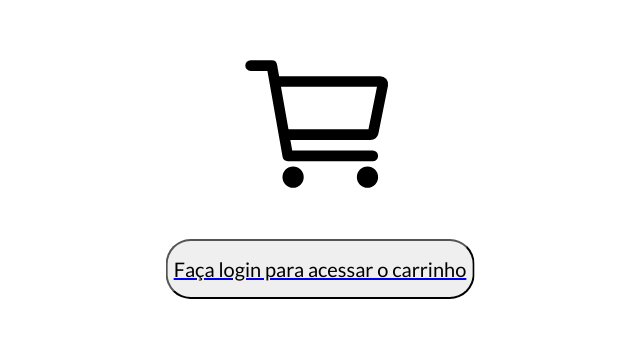
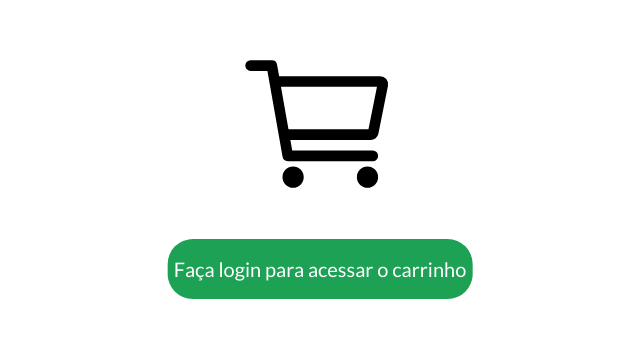
Before and after one commit to pablodamascenoo/projeto14-Plantae-front, a React app: page /carrinho in a window 1280 px wide. Shown: the part 231-568 px from the top of the page, without its empty margins (320-960 px from the left). Built offline with nearby package versions, Linux system fonts and the light colour scheme.

Commit message:
fix: arrumada a tela de carrinho

```diff
--- a/public/index.html
+++ b/public/index.html
@@ -12,11 +12,6 @@
     <link href="https://fonts.googleapis.com/css2?family=Lato:wght@400;700&display=swap" rel="stylesheet">
     <link rel="shortcut icon" href="./seedling.png" type="image/">
     <title>Plantae</title>
-    <style>
-        main {
-            padding-top: 30px;
-        }
-    </style>
 </head>
 
 <body>
--- a/src/components/Carrinho/index.jsx
+++ b/src/components/Carrinho/index.jsx
@@ -1,75 +1,80 @@
-import React from "react";
+import React, { useState } from "react";
 import Header from "../Header";
 import { Container } from "./style";
-import { useContext , useEffect} from "react";
+import { useContext, useEffect } from "react";
 import UserContext from "../../contexts/UserContext";
-import carrinho from "../../assets/SVGs/cart-outline.svg"
-import lixo from "../../assets/SVGs/trash-bin-outline.svg"
+import carrinho from "../../assets/SVGs/cart-outline.svg";
+import lixo from "../../assets/SVGs/trash-bin-outline.svg";
 import { Link } from "react-router-dom";
 import axios from "axios";
 
 export default function Carrinho() {
-
   const { userInfo } = useContext(UserContext);
   const token = userInfo?.token;
   const nomeUsuario = userInfo?.nome;
   const email = userInfo?.email;
+  const [itensDoCarrinho, SetItensDoCarrinho] = useState([]);
+  const [total, SetTotal] = useState(0);
 
-    const body = {"email": `${email}`};
+  const body = { email: `${email}` };
   const config = {
     headers: {
       Authorization: `Bearer ${userInfo?.token}`,
     },
   };
 
-    let total = 0.00;
-    let itensDoCarrinho = [];
-    function solicitarCarrinho(){
+  function solicitarCarrinho() {
     useEffect(() => {
-            const requisicao = axios.get("//127.0.0.1:5000/carrinho" , config , body);
+      const requisicao = axios.get(
+        "http://localhost:5000/carrinho",
+        config,
+        body
+      );
 
       requisicao.then((resposta) => {
-                itensDoCarrinho = [...resposta.data];
-                console.log(itensDoCarrinho);
-                //Fazer requisição para cada id de produto e armazenar os dados em um array de objetos
-                //Depois iterar um map no return para carregar as informações na tela
-                //Testar se é possível fazer essa requisição de uma só vez no back e já retornar o array com as informações dos itens
+        const { data } = resposta;
+        let soma = 0;
+        data.forEach((item) => {
+          soma += item.preco * 1;
+        });
+        SetTotal(soma.toFixed(2));
+        SetItensDoCarrinho([...data]);
       });
       requisicao.catch((resposta) => {
-                const {data} = resposta;
+        const { data } = resposta;
         console.log(data);
-            })
-        } , [])
+      });
+    }, []);
   }
 
-    if(token){
+  if (token) {
     solicitarCarrinho();
-        return(
+    return (
       <>
         <Header />
         <Container>
           <h1>Seu carrinho, {nomeUsuario}: </h1>
 
           <div className="listaDeItens">
-                    <div className="item">
-                        <img />
+            <div className="listaDeItens">
+              {itensDoCarrinho.map((item, index) => {
+                return (
+                  <div className="item" key={index}>
+                    <img src={item.imagem} />
                     <div className="infos">
-                            <span>(qntx) nome</span>
-                            <span>R$</span>
+                      <span>
+                        ({item.quantidade}x) {item.nome}
+                      </span>
+                      <span>R${item.preco}</span>
                     </div>
-                        <img src={lixo} alt="Excluir" className="excluir"/>
+                    <img src={lixo} alt="Excluir" className="excluir" />
                   </div>
-                    <div className="listaDeItens" >
-                        {/*map aqui iterando itensDoCarrinho */}
-                        <div className="item" >
-                            <img src={item.imagem}/>
-                            <div className="infos">
-                                <span>({item.quantidade}x) {item.nome}</span><span>R${item.preco}</span>
+                );
+              })}
+              <div className="total">
+                <span>Total</span>
+                <span>R${total}</span>
               </div>
-                            <img src={lixo} alt="Excluir" className="excluir"/>
-                        </div>
-                        {/*Fim do map */}
-                        <div className="total"><span>Total</span><span>R${total}</span></div>
             </div>
           </div>
           <Link to={"/checkout/endereco"}>
@@ -77,35 +82,18 @@ export default function Carrinho() {
           </Link>
         </Container>
       </>
-
-            /*
-             <div className="listaDeItens" >
-                        <div className="item" >
-                            <img src={item.imagem}/>
-                            <div className="infos">
-                                <span>({item.quantidade}x) {item.nome}</span><span>R${item.preco}</span>
-                            </div>
-                            <img src={lixo} alt="Excluir" className="excluir"/>
-                            </div>
-                            <div className="total"><span>Total</span><span>R${total}</span></div>
-                    </div>
-             */
     );
-    }else {
-        console.log("sem token;")
-        return(
+  } else {
+    console.log("sem token;");
+    return (
       <Container>
         <div className="deslogado">
-                    <img src={carrinho} alt="Carrinho" className="carrinho"/>
+          <img src={carrinho} alt="Carrinho" className="carrinho" />
           <Link to={"/auth/login"}>
             <button>Faça login para acessar o carrinho</button>
           </Link>
         </div>
-
       </Container>
-
     );
   }
-
-
 }
--- a/src/components/Carrinho/style.jsx
+++ b/src/components/Carrinho/style.jsx
@@ -4,16 +4,21 @@ export const Container = styled.main`
   display: flex;
   flex-direction: column;
   align-items: center;
+  padding-top: 120px;
+  height: 100%;
 
   position: relative;
 
-min-height: 100%;
-padding-top: 70px;
-background: #FFFFFF;
+  background: #ffffff;
 
-font-family: 'Lato', sans-serif;
+  font-family: "Lato", sans-serif;
 
-    h1{
+  span {
+    font-weight: 700;
+    font-size: 18px;
+  }
+
+  h1 {
     margin-bottom: 15px;
 
     font-weight: 700;
@@ -27,6 +32,9 @@ font-family: 'Lato', sans-serif;
   }
 
   .listaDeItens {
+    display: flex;
+    flex-direction: column;
+    align-items: center;
     width: 90%;
   }
 
@@ -37,10 +45,9 @@ font-family: 'Lato', sans-serif;
 
     width: 100%;
 
-        padding-top: 10px;
-        padding-bottom: 10px;
+    padding: 10px;
     margin-bottom: 15px;
-        background: #F1F4FB;
+    background: #f1f4fb;
   }
 
   .infos {
@@ -60,18 +67,23 @@ font-family: 'Lato', sans-serif;
 
     font-weight: 700;
     font-size: 20px;
+  }
 
+  a {
+    text-decoration: none;
   }
 
   button {
-
+    cursor: pointer;
     height: 60px;
     width: auto;
     margin-top: 30px;
     border-radius: 25px;
-
+    border: none;
     font-size: 20px;
     font-family: "Lato", sans-serif;
+    color: white;
+    background-color: #1da154;
   }
 
   .carrinho {
@@ -82,12 +94,11 @@ font-family: 'Lato', sans-serif;
     position: absolute;
     left: 50%;
     top: 50%;
-        transform: translate(-50% , -50%);
+    transform: translate(-50%, -50%);
 
     display: flex;
     flex-direction: column;
     align-items: center;
     justify-content: center;
-
   }
-`
+`;
--- a/src/components/TelaProduto/index.jsx
+++ b/src/components/TelaProduto/index.jsx
@@ -53,8 +53,9 @@ export default function TelaProduto() {
       return;
     }
 
+    //https://plantae.herokuapp.com
     const promisse = axios.post(
-      "https://plantae.herokuapp.com/carrinho",
+      "http://localhost:5000/carrinho",
       { quantidade, idProduto: id },
       config
     );
```
Lines whose indentation alone changed are shown as unchanged.
